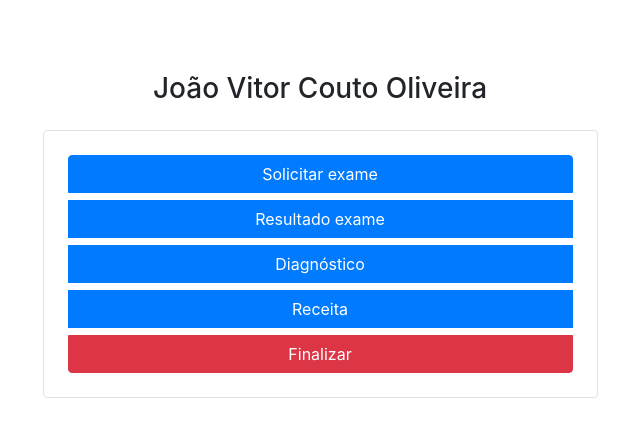
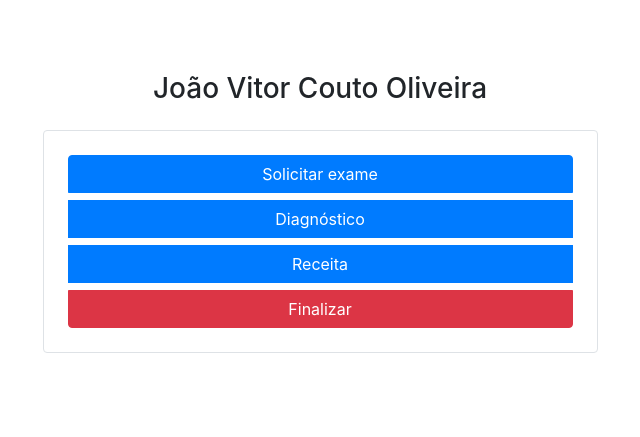
Before and after one commit to RafaelN9/Gerenciamento-de-Pacientes, a PHP site: page /atender.php in a window 1280 px wide. Shown: the part 56-493 px from the top of the page, without its empty margins (305-945 px from the left). Run offline with PHP 8.4, Linux system fonts and the light colour scheme.

Commit message:
Remover resultado exame

```diff
--- a/medico/atender.php
+++ b/medico/atender.php
@@ -121,6 +121,7 @@
                             <a class="nav-link" href="../medico/redirects/exibir_exames.php">Exames</a>
                         </li>
 
+
                         <li class="nav-item">
                             <a class="nav-link" href="../medico/redirects/exibir_plantao.php">Plantão</a>
                         </li>
@@ -138,7 +139,6 @@
 
                     <div class="btn-group-vertical border w-50 p-4 rounded">
                         <button type="button" class="btn btn-primary mb-2" data-toggle="modal" data-target="#modalSolicitaExame">Solicitar exame</button>
-                        <button type="button" class="btn btn-primary mb-2">Resultado exame</button>
                         <button type="button" class="btn btn-primary mb-2" data-toggle="modal" data-target="#modalDiagnostico">Diagnóstico</button>
                         <button type="button" class="btn btn-primary mb-2" data-toggle="modal" data-target="#modalReceita">Receita</button>
                         <button type="button" class="btn btn-danger" onclick="location.href='index_medico.php'">Finalizar</button>
--- a/medico/index_medico.php
+++ b/medico/index_medico.php
@@ -30,6 +30,7 @@
                         <li class="nav-item">
                             <a class="nav-link" href="../medico/redirects/exibir_exames.php">Exames</a>
                         </li>
+
 
                         <li class="nav-item">
                             <a class="nav-link" href="../medico/redirects/exibir_plantao.php">Plantão</a>
```
